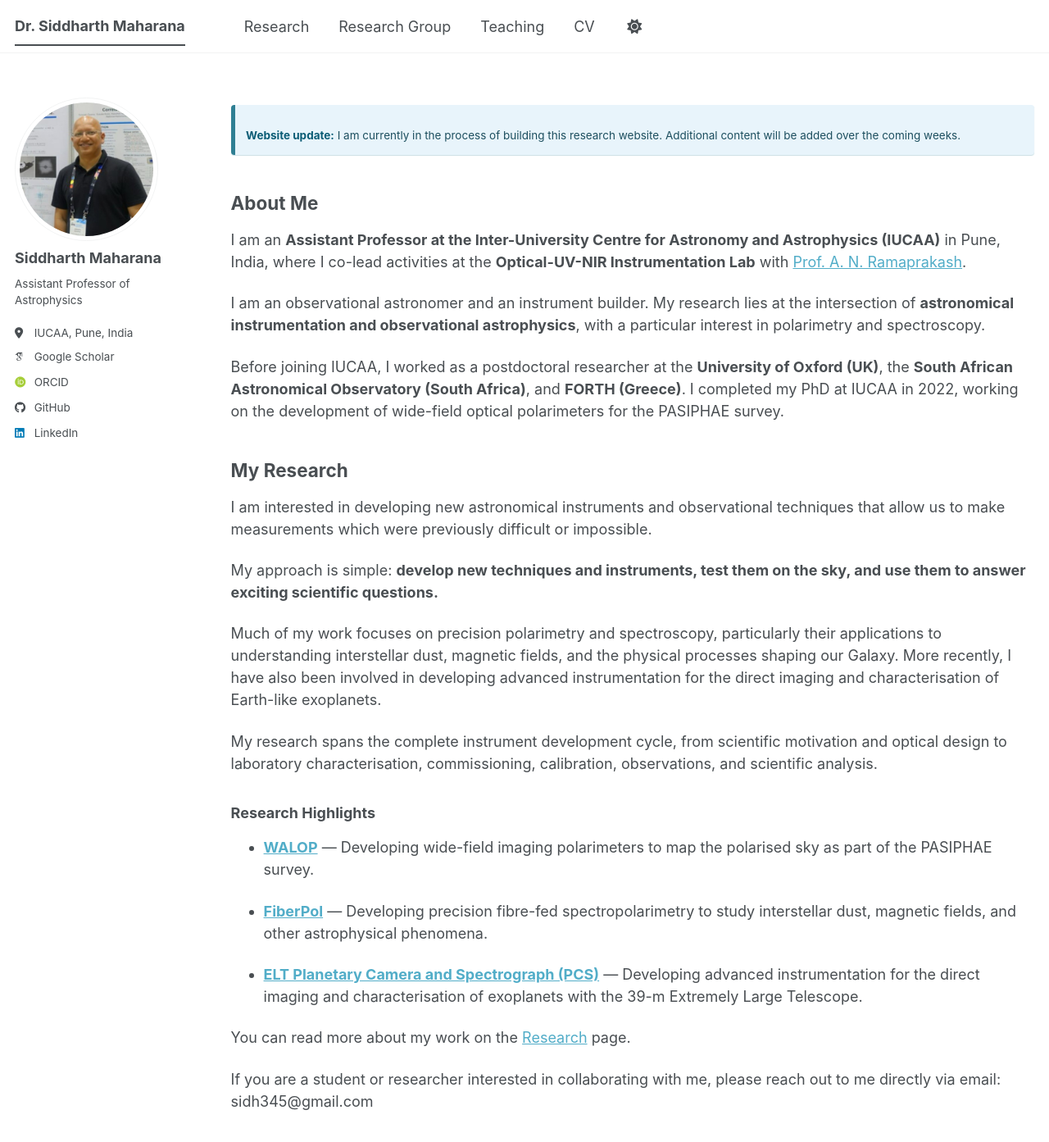
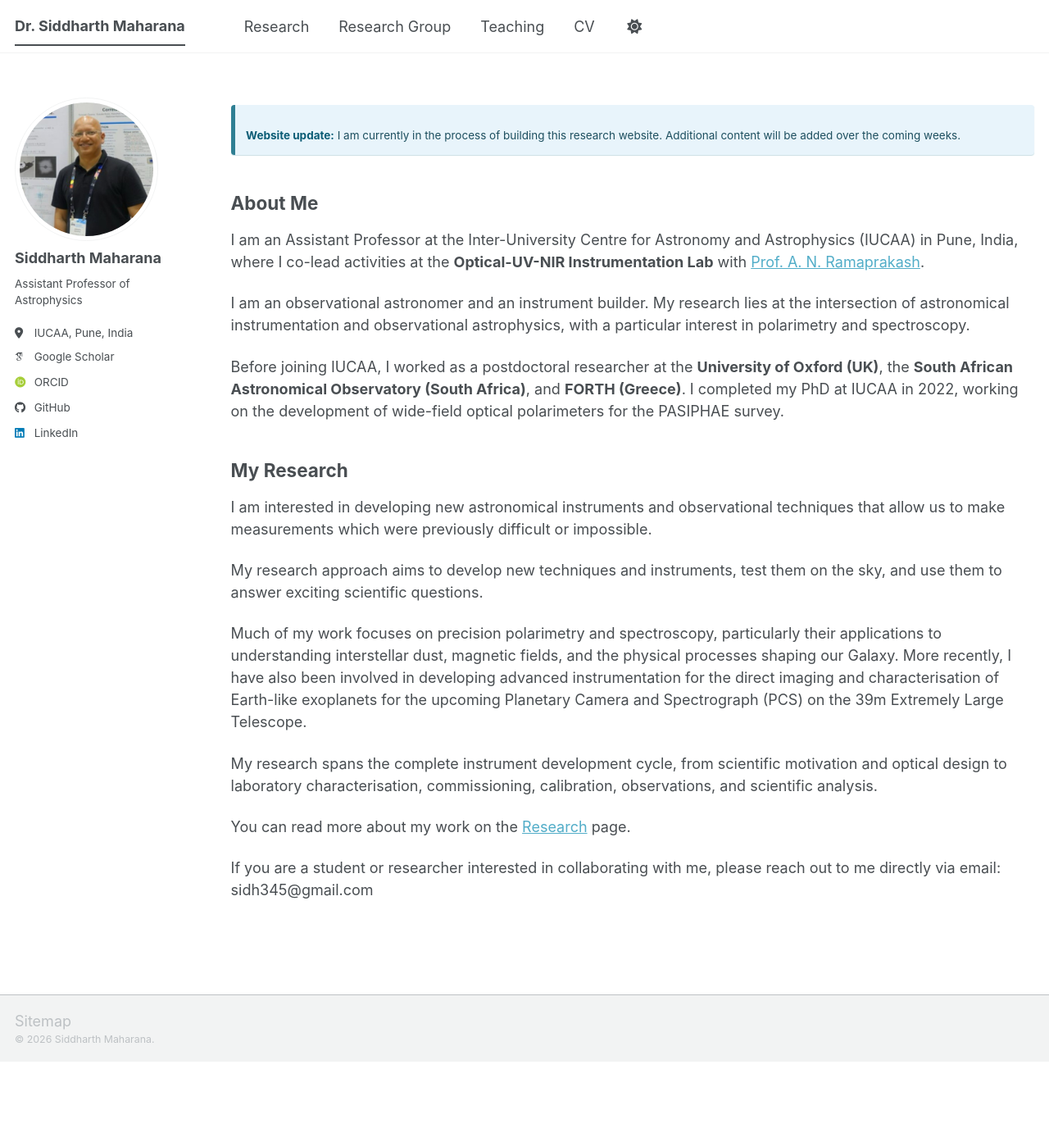
Before and after one commit to siddharth-maharana/siddharth-maharana.github.io, a Jekyll site: the page built from _pages/about.md, in a window 1280 px wide and 1400 px high. Shown: the top 1393 px of the window at 82% size. Built offline with Jekyll 4.4.1, drawn with Linux system fonts in a browser that asks for light colours; some web fonts are replaced; a script bundle is joined from its source files by our own code; library files that are not in the unit come from our copies.

Commit message:
Update about.md

```diff
--- a/_pages/about.md
+++ b/_pages/about.md
@@ -13,9 +13,9 @@ redirect_from:
 
 ## About Me
 
-I am an **Assistant Professor at the Inter-University Centre for Astronomy and Astrophysics (IUCAA)** in Pune, India, where I co-lead activities at the **Optical-UV-NIR Instrumentation Lab** with [Prof. A. N. Ramaprakash](https://www.iucaa.in/en/faculty-research/anr).
+I am an Assistant Professor at the Inter-University Centre for Astronomy and Astrophysics (IUCAA) in Pune, India, where I co-lead activities at the **Optical-UV-NIR Instrumentation Lab** with [Prof. A. N. Ramaprakash](https://www.iucaa.in/en/faculty-research/anr).
 
-I am an observational astronomer and an instrument builder. My research lies at the intersection of **astronomical instrumentation and observational astrophysics**, with a particular interest in polarimetry and spectroscopy.
+I am an observational astronomer and an instrument builder. My research lies at the intersection of astronomical instrumentation and observational astrophysics, with a particular interest in polarimetry and spectroscopy.
 
 Before joining IUCAA, I worked as a postdoctoral researcher at the **University of Oxford (UK)**, the **South African Astronomical Observatory (South Africa)**, and **FORTH (Greece)**. I completed my PhD at IUCAA in 2022, working on the development of wide-field optical polarimeters for the PASIPHAE survey.
 
@@ -23,19 +23,11 @@ Before joining IUCAA, I worked as a postdoctoral researcher at the **University
 
 I am interested in developing new astronomical instruments and observational techniques that allow us to make measurements which were previously difficult or impossible.
 
-My approach is simple: **develop new techniques and instruments, test them on the sky, and use them to answer exciting scientific questions.**
+My research approach aims to develop new techniques and instruments, test them on the sky, and use them to answer exciting scientific questions.
 
-Much of my work focuses on precision polarimetry and spectroscopy, particularly their applications to understanding interstellar dust, magnetic fields, and the physical processes shaping our Galaxy. More recently, I have also been involved in developing advanced instrumentation for the direct imaging and characterisation of Earth-like exoplanets.
+Much of my work focuses on precision polarimetry and spectroscopy, particularly their applications to understanding interstellar dust, magnetic fields, and the physical processes shaping our Galaxy. More recently, I have also been involved in developing advanced instrumentation for the direct imaging and characterisation of Earth-like exoplanets for the upcoming Planetary Camera and Spectrograph (PCS) on the 39m Extremely Large Telescope.
 
 My research spans the complete instrument development cycle, from scientific motivation and optical design to laboratory characterisation, commissioning, calibration, observations, and scientific analysis.
-
-### Research Highlights
-
-- **[WALOP]({{ '/research/walop/' | relative_url }})** — Developing wide-field imaging polarimeters to map the polarised sky as part of the PASIPHAE survey.
-
-- **[FiberPol]({{ '/research/fiberpol/' | relative_url }})** — Developing precision fibre-fed spectropolarimetry to study interstellar dust, magnetic fields, and other astrophysical phenomena.
-
-- **[ELT Planetary Camera and Spectrograph (PCS)]({{ '/research/pcs/' | relative_url }})** — Developing advanced instrumentation for the direct imaging and characterisation of exoplanets with the 39-m Extremely Large Telescope.
 
 You can read more about my work on the [Research]({{ '/research/' | relative_url }}) page.
 
```
